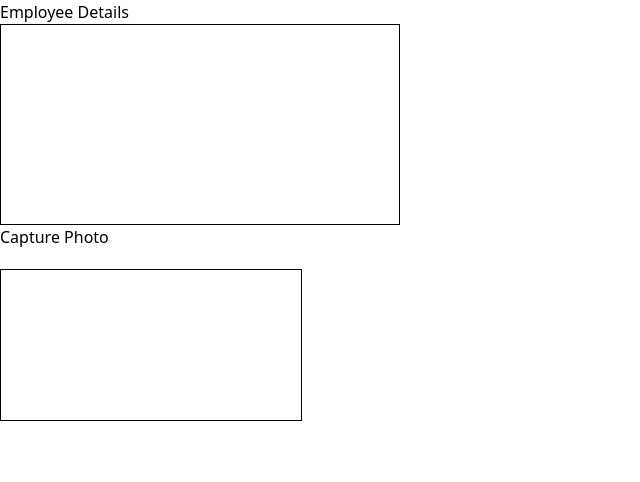
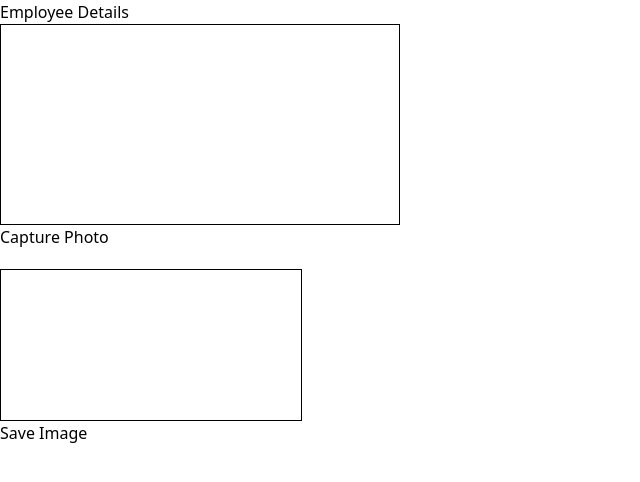
Before and after one commit to Varshith1015/Jotish, a React (Vite) app: page /details/1 in a window 1280 px wide. Shown: the top 482 px of the page, without its empty margins (0-640 px from the left). Built offline with nearby package versions, Linux system fonts and the light colour scheme; no server answers; sample sign-in values are in the browser's storage.

Commit message:
merge photo and signature into final image

```diff
--- a/src/pages/Details/DetailsPage.tsx
+++ b/src/pages/Details/DetailsPage.tsx
@@ -8,6 +8,7 @@ export default function DetailsPage(){
     const canvasRef = useRef<HTMLCanvasElement | null>(null);
     const streamRef = useRef<MediaStream | null>(null);
     const [isDrawing, setIsDrawing] = useState(false);
+    const [finalImage, setFinalImage] = useState<string | null>(null);
 
 
     useEffect(() => {
@@ -96,8 +97,21 @@ export default function DetailsPage(){
         context.lineTo(x, y);
         context.stroke();
     };
+
+
     const handleMouseUp = () => {
         setIsDrawing(false);
+    };
+
+
+    const handleSaveImage = () => {
+        if (!canvasRef.current) return;
+
+        const canvas = canvasRef.current;
+
+        const imageData = canvas.toDataURL("image/png");
+
+        setFinalImage(imageData);
     };
 
 
@@ -128,6 +142,18 @@ export default function DetailsPage(){
                 onMouseLeave={handleMouseUp}
             />
 
+            <button onClick={handleSaveImage}>
+                Save Image
+            </button>
+
+
+            {finalImage && (
+                    <div style={{ marginTop: "20px" }}>
+                        <h3>Final Merged Image</h3>
+                        <img src={finalImage} alt="Merged" style={{ width: "400px" }} />
+                    </div>
+            )}
+
 
 
         </div>
```
